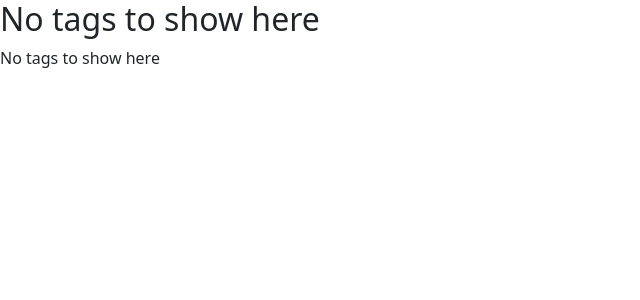
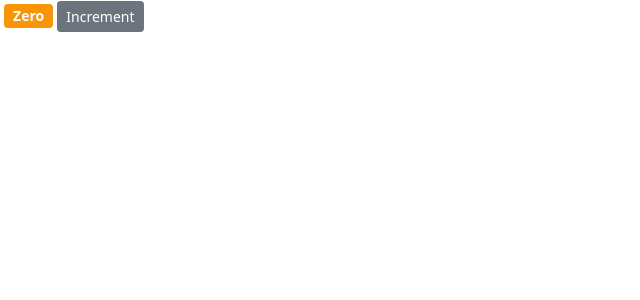
Before and after one commit to Sandaru95/Little-React-App, a React (Create React App) app in the folder react-app/: page / in a window 1280 px wide. Shown: the top 300 px of the page, without its empty margins (0-640 px from the left). Built offline with nearby package versions, Linux system fonts and the light colour scheme.

Commit message:
Event Handling in React

```diff
--- a/react-app/src/components/counter.jsx
+++ b/react-app/src/components/counter.jsx
@@ -1,27 +1,39 @@
 import React, { Component } from "react";
 
 class Counter extends React.Component {
+    // constructor() {
+    //     super();
+    //     this.handleIncrement = this.handleIncrement.bind(this);
+    // }
     state = {
-        count: 1,
-        tags: [],
+        count: 0,
+        tags: ["tag1", "tag2", "tag3"],
     };
-    renderList() {
-        if (this.state.tags.length === 0) return <p>No tags to show here</p>;
-        return (
-            <ul>
-                {this.state.tags.map((tag) => (
-                    <li key={tag}>{tag}</li>
-                ))}
-            </ul>
-        );
-    }
+    handleIncrement = () => {
+        this.state.count += 1;
+    };
     render() {
         return (
             <React.Fragment>
-                {this.state.tags.length === 0 && <h2>No tags to show here</h2>}
-                {this.renderList()}
+                <span style={{ fontSize: 14 }} className={this.formatClasses()}>
+                    {this.formatCount()}
+                </span>
+                <button
+                    onClick={this.handleIncrement}
+                    className="btn btn-secondary btn-sm"
+                >
+                    Increment
+                </button>
             </React.Fragment>
         );
+    }
+    formatCount() {
+        return this.state.count === 0 ? "Zero" : this.state.count;
+    }
+    formatClasses() {
+        let normalClassText = "badge m-1 badge-";
+        return (normalClassText +=
+            this.state.count === 0 ? "warning" : "success");
     }
 }
 
```
